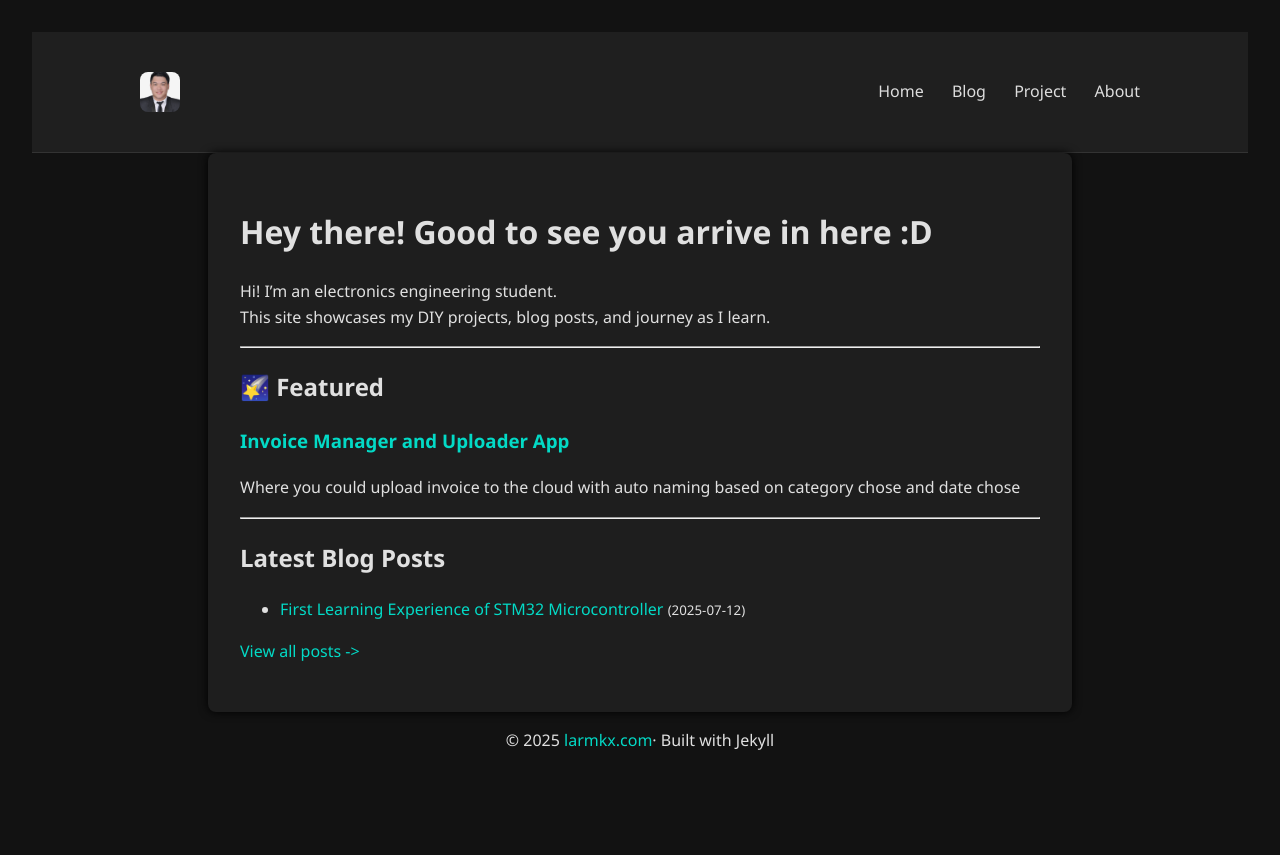
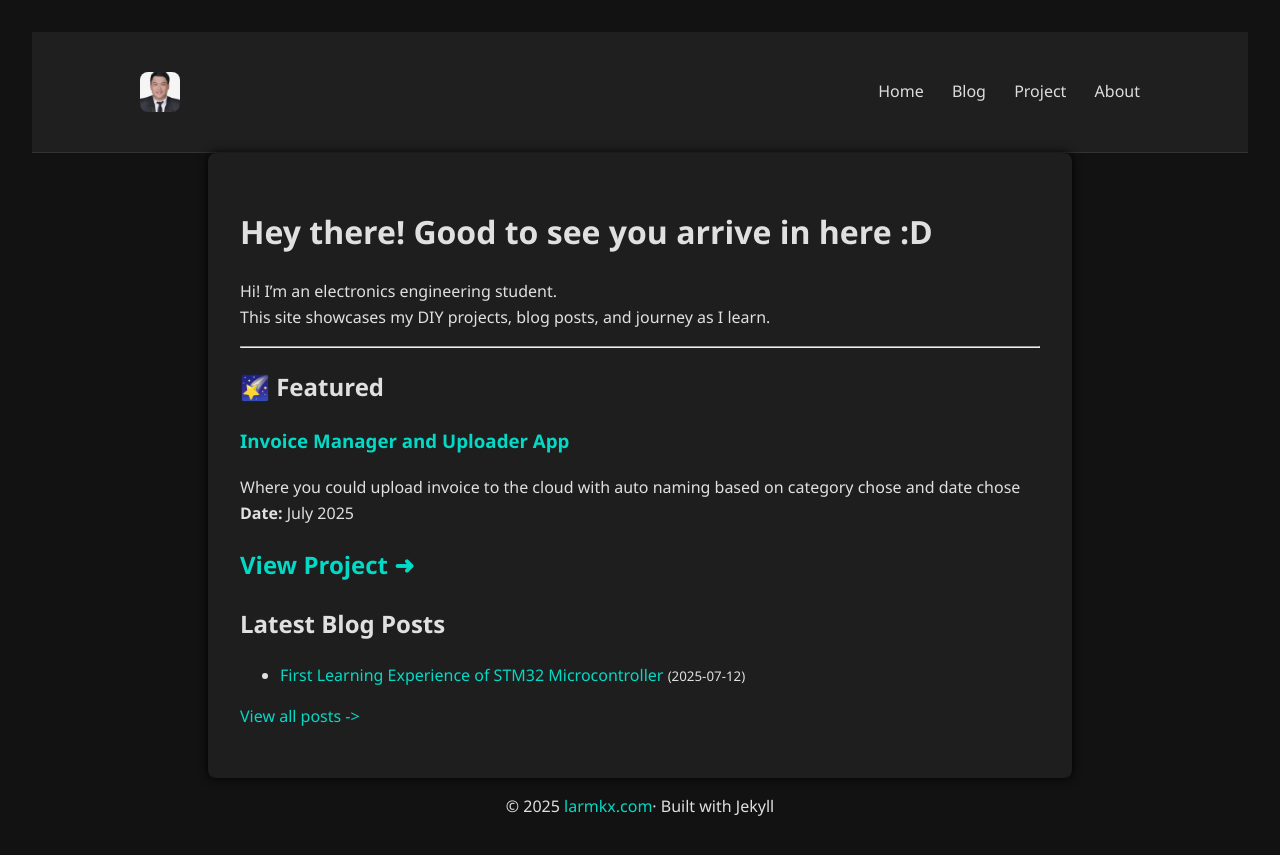
Before and after one commit to lkaixian/larmkx-site, a Jekyll site: the page built from index.md, in a window 1280 px wide. Shown: the top 855 px of the page. Built offline with Jekyll 4.4.1, drawn with Linux system fonts in a browser that asks for light colours; comment, search, counter and statistics services are not loaded.

Commit message:
Update index.md

```diff
--- a/index.md
+++ b/index.md
@@ -10,9 +10,11 @@ This site showcases my DIY projects, blog posts, and journey as I learn.
 
 ---
 ## 🌠 Featured
-### [Invoice Manager and Uploader App](projects/invoice-scanner.md)
+### [Invoice Manager and Uploader App](/projects/invoice-scanner.md)
 Where you could upload invoice to the cloud with auto naming based on category chose and date chose
+**Date:** July 2025
 
+[View Project ➜](/projects/invoice-scanner.md)
 ---
 ## Latest Blog Posts
 <ul>
```
